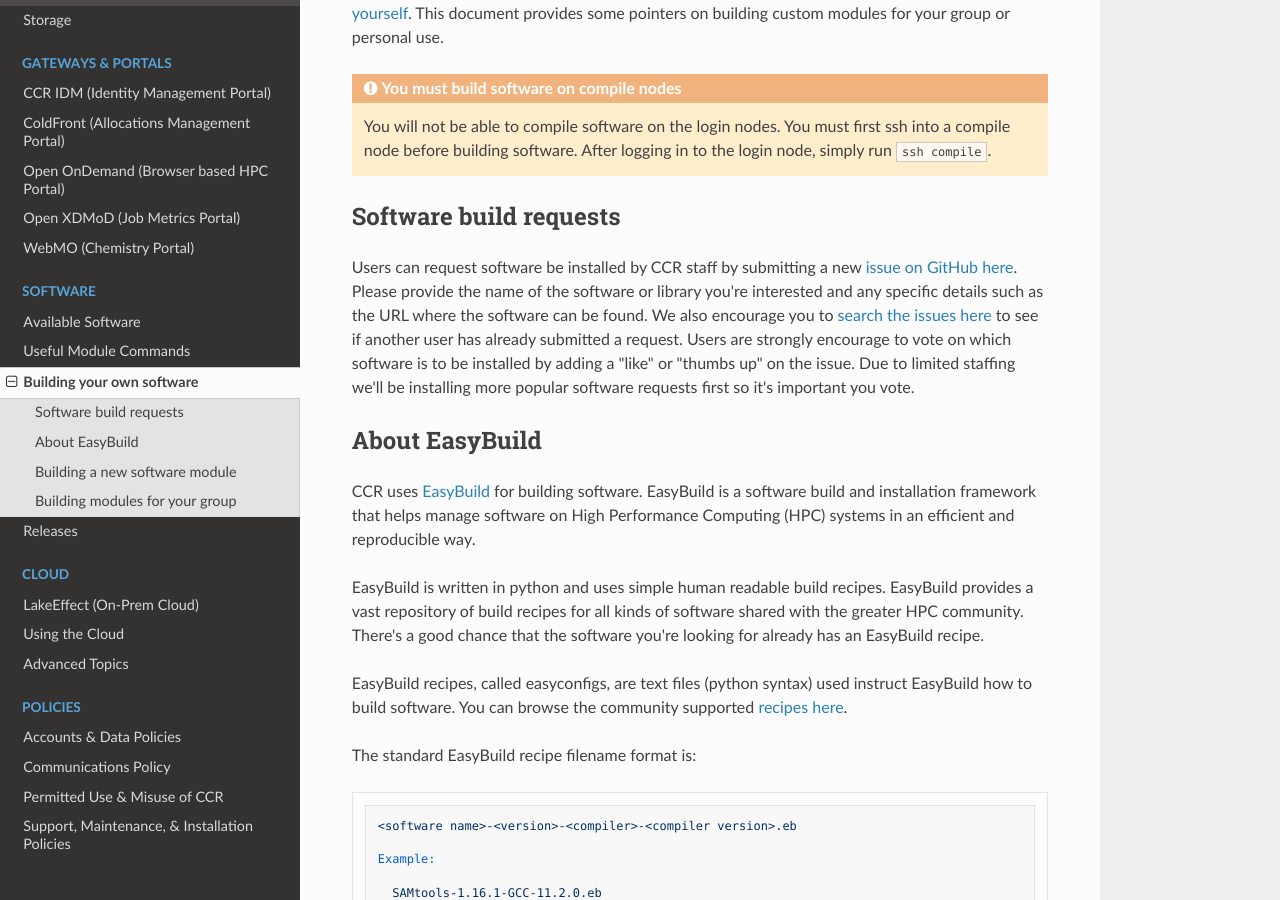
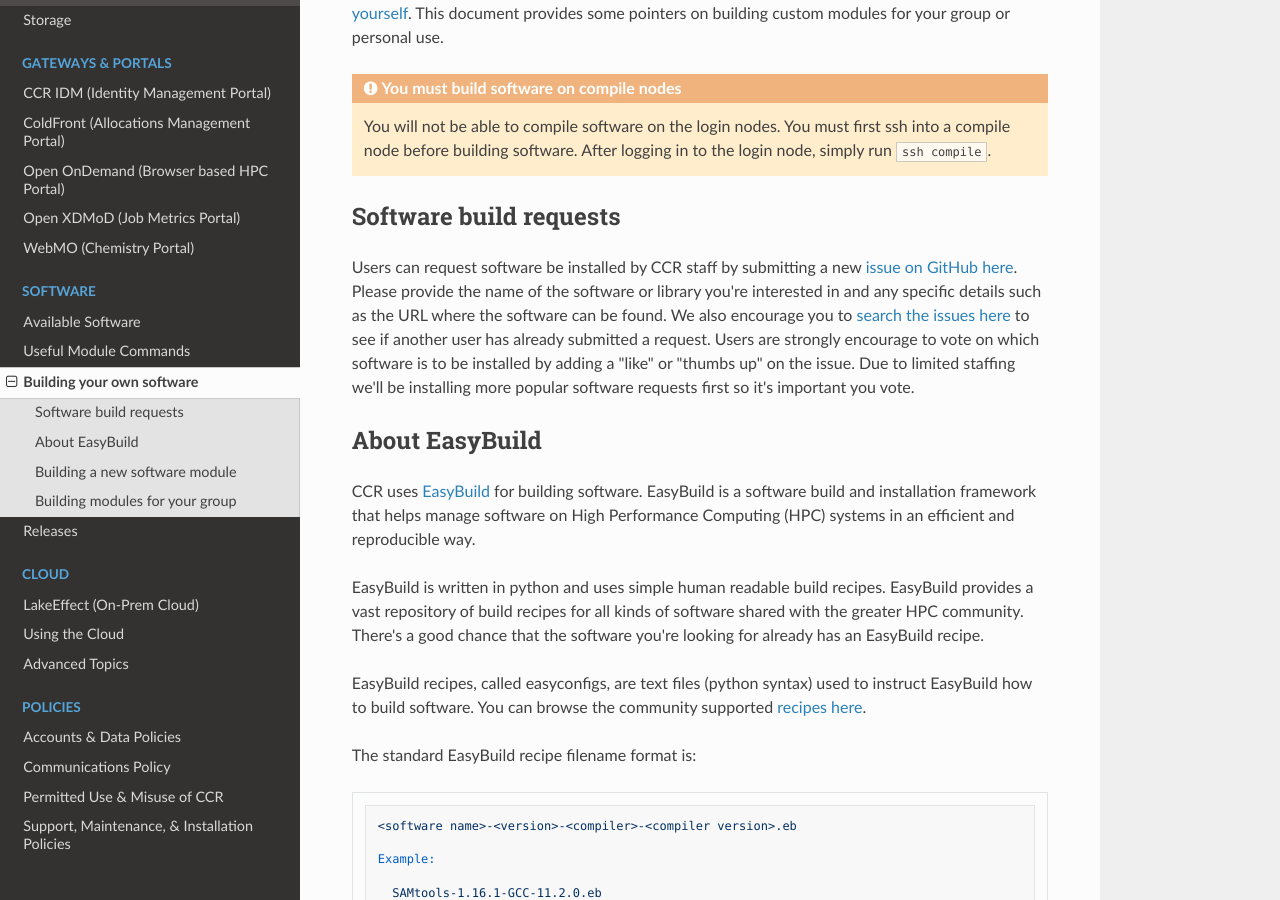
Before and after one commit to ubccr/ccrdocs, an MkDocs documentation site: the page built from pages/software/building.md, in a window 1280 px wide and 900 px high, scrolled down 206 px. Built offline with MkDocs 1.6.1, drawn with Linux system fonts in a browser that asks for light colours; nearby versions of some CDN libraries; some of the changed text lies outside the part shown.

Commit message:
Fixes based on review

```diff
--- a/pages/software/building.md
+++ b/pages/software/building.md
@@ -16,7 +16,7 @@ use.
 
 Users can request software be installed by CCR staff by submitting a new [issue
 on GitHub here](https://github.com/ubccr/software-layer/issues/new). Please
-provide the name of the software or library you're interested and any specific
+provide the name of the software or library you're interested in and any specific
 details such as the URL where the software can be found. We also encourage you
 to [search the issues here](https://github.com/ubccr/software-layer/issues) to
 see if another user has already submitted a request. Users are strongly
@@ -35,7 +35,7 @@ EasyBuild provides a vast repository of build recipes for all kinds of software
 shared with the greater HPC community. There's a good chance that the software
 you're looking for already has an EasyBuild recipe.
 
-EasyBuild recipes, called easyconfigs, are text files (python syntax) used
+EasyBuild recipes, called easyconfigs, are text files (python syntax) used to
 instruct EasyBuild how to build software. You can browse the community
 supported [recipes here](https://github.com/easybuilders/easybuild-easyconfigs/tree/develop/easybuild/easyconfigs).
 
```
Also changed, not shown: other parts of pages/software/building.md (+4 -3 lines), pages/software/module-commands.md (+10 -10 lines), pages/software/modules.md (+1 -1 lines).
